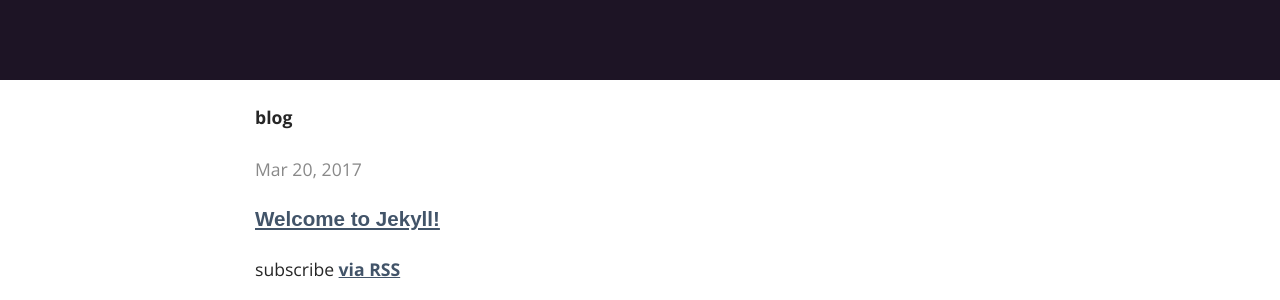
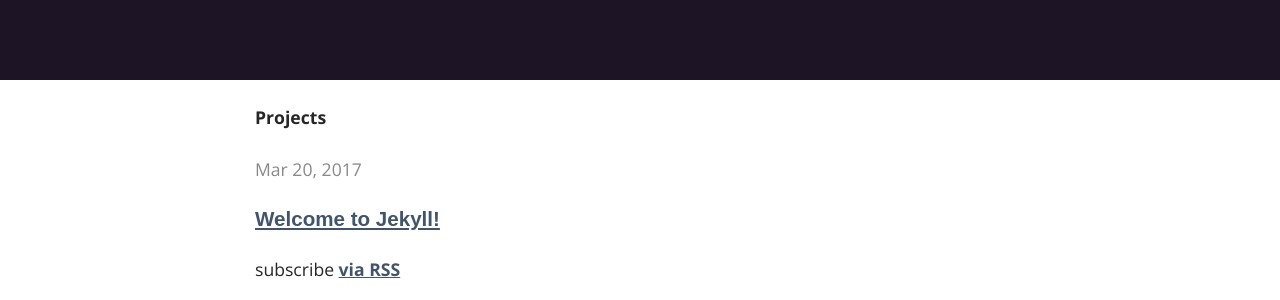
Before and after one commit to arunabhdas/arunabhdas.github.io, a Jekyll site: the page built from projects/index.html, in a window 1280 px wide. Shown: the part 420-720 px from the top of the page. Built offline with Jekyll 4.4.1, drawn with Linux system fonts in a browser that asks for light colours; some web fonts are replaced.

Commit message:
Update projects

```diff
--- a/projects/index.html
+++ b/projects/index.html
@@ -2,7 +2,7 @@
 layout: default
 ---
 
-<h4>blog</h4>
+<h4>Projects</h4>
 {% for post in site.posts %}
 		<time>{{ post.date | date: "%b %-d, %Y" }}</time>
 		<h3><a href="{{ post.url | prepend: site.baseurl }}">{{ post.title }}</a></h3>
```
